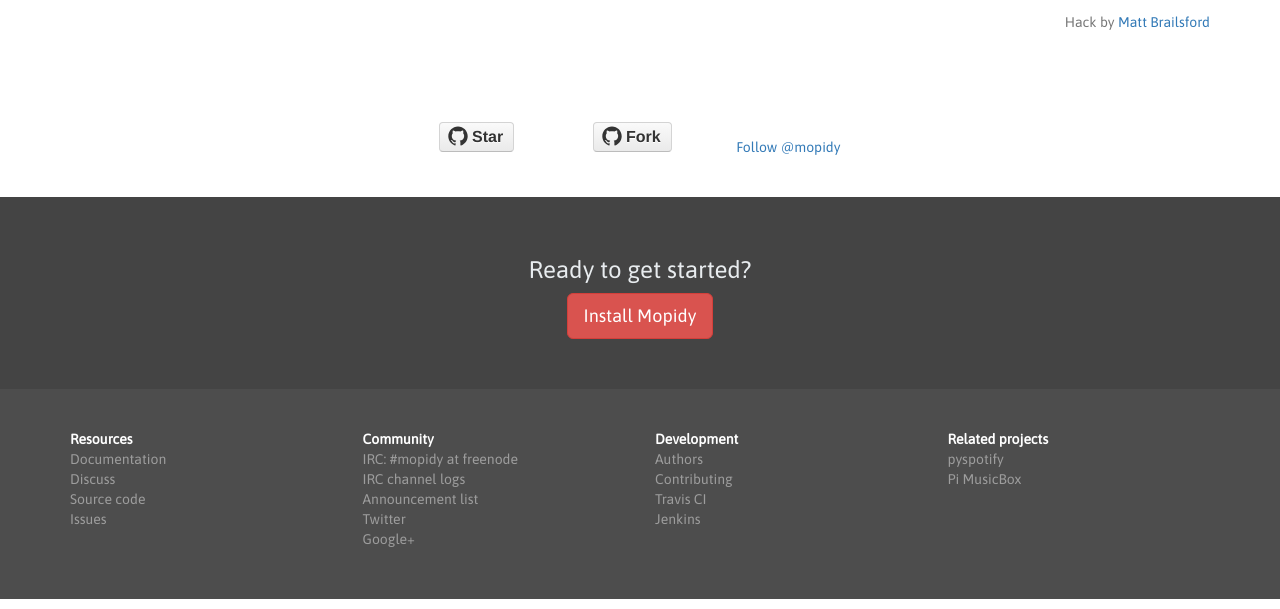
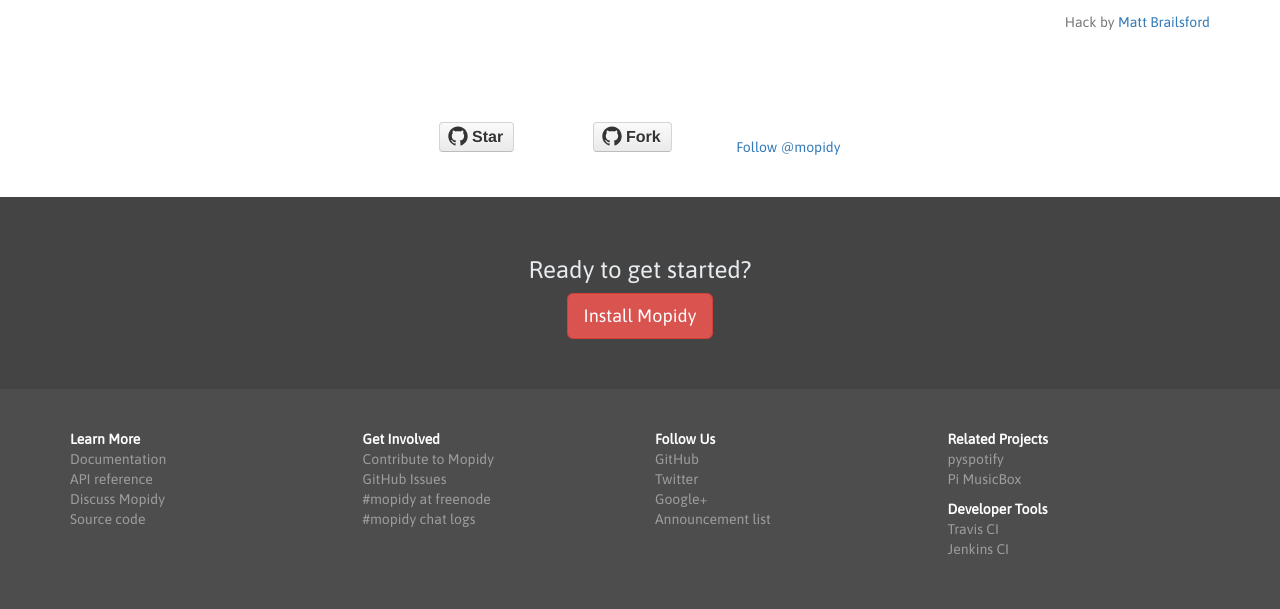
Before and after one commit to mopidy/website, a Jekyll site: the page built from index.html, in a window 1280 px wide and 900 px high, scrolled down 2501 px, cut to the strip 291-900 px from the top of the window. Built offline with Jekyll 4.4.1, drawn with Linux system fonts in a browser that asks for light colours; comment, search, counter and statistics services are not loaded.

Commit message:
Reorganize footer menu

```diff
--- a/_layouts/default.html
+++ b/_layouts/default.html
@@ -56,46 +56,51 @@
         <div class="row">
           <div class="col-xs-6 col-sm-3">
             <ul class="list-unstyled">
-              <li><strong>Resources</strong></li>
-              <li><a href="https://docs.mopidy.com/">Documentation</a></li>
-              <li><a href="https://discuss.mopidy.com">Discuss</a></li>
+              <li><strong>Learn More</strong></li>
+              <li><a href="https://docs.mopidy.com/en/latest/">
+                Documentation</a></li>
+              <li><a href="https://docs.mopidy.com/en/latest/api/">
+                API reference</a></li>
+              <li><a href="https://discuss.mopidy.com">Discuss Mopidy</a></li>
               <li><a href="https://github.com/mopidy/mopidy">
                 Source code</a></li>
-              <li><a href="https://github.com/mopidy/mopidy/issues">
-                Issues</a></li>
             </ul>
           </div>
           <div class="col-xs-6 col-sm-3">
             <ul class="list-unstyled">
-              <li><strong>Community</strong></li>
+              <li><strong>Get Involved</strong></li>
+              <li><a href="https://docs.mopidy.com/en/latest/contributing/">
+                Contribute to Mopidy</a></li>
+              <li><a href="https://github.com/mopidy/mopidy/issues">
+                GitHub Issues</a></li>
               <li><a href="https://webchat.freenode.net/?channels=mopidy">
-                IRC: #mopidy at freenode</a></li>
+                #mopidy at freenode</a></li>
               <li><a href="https://botbot.me/freenode/mopidy/">
-                IRC channel logs</a></li>
-              <li><a href="https://groups.google.com/d/forum/mopidy">
-                Announcement list</a></li>
-              <li><a href="https://twitter.com/mopidy">Twitter</a></li>
-              <li><a href="https://plus.google.com/u/0/communities/111233698354110067290">
-                Google+</a></li>
+                #mopidy chat logs</a></li>
             </ul>
           </div>
           <div class="col-xs-6 col-sm-3">
             <ul class="list-unstyled">
-              <li><strong>Development</strong></li>
-              <li><a href="https://docs.mopidy.com/en/latest/authors/">
-                Authors</a></li>
-              <li><a href="https://docs.mopidy.com/en/latest/contributing/">
-                Contributing</a></li>
-              <li><a href="https://travis-ci.org/mopidy/mopidy">
-                Travis CI</a></li>
-              <li><a href="https://ci.mopidy.com/">Jenkins</a></li>
+              <li><strong>Follow Us</strong></li>
+              <li><a href="https://github.com/mopidy">GitHub</a></li>
+              <li><a href="https://twitter.com/mopidy">Twitter</a></li>
+              <li><a href="https://plus.google.com/u/0/communities/111233698354110067290">
+                Google+</a></li>
+              <li><a href="https://groups.google.com/d/forum/mopidy">
+                Announcement list</a></li>
             </ul>
           </div>
           <div class="col-xs-6 col-sm-3">
             <ul class="list-unstyled">
-              <li><strong>Related projects</strong></li>
+              <li><strong>Related Projects</strong></li>
               <li><a href="https://pyspotify.mopidy.com/">pyspotify</a></li>
               <li><a href="http://www.pimusicbox.com/">Pi MusicBox</a></li>
+            </ul>
+            <ul class="list-unstyled">
+              <li><strong>Developer Tools</strong></li>
+              <li><a href="https://travis-ci.org/mopidy/mopidy">
+                Travis CI</a></li>
+              <li><a href="https://ci.mopidy.com/">Jenkins CI</a></li>
             </ul>
           </div>
         </div>
```
